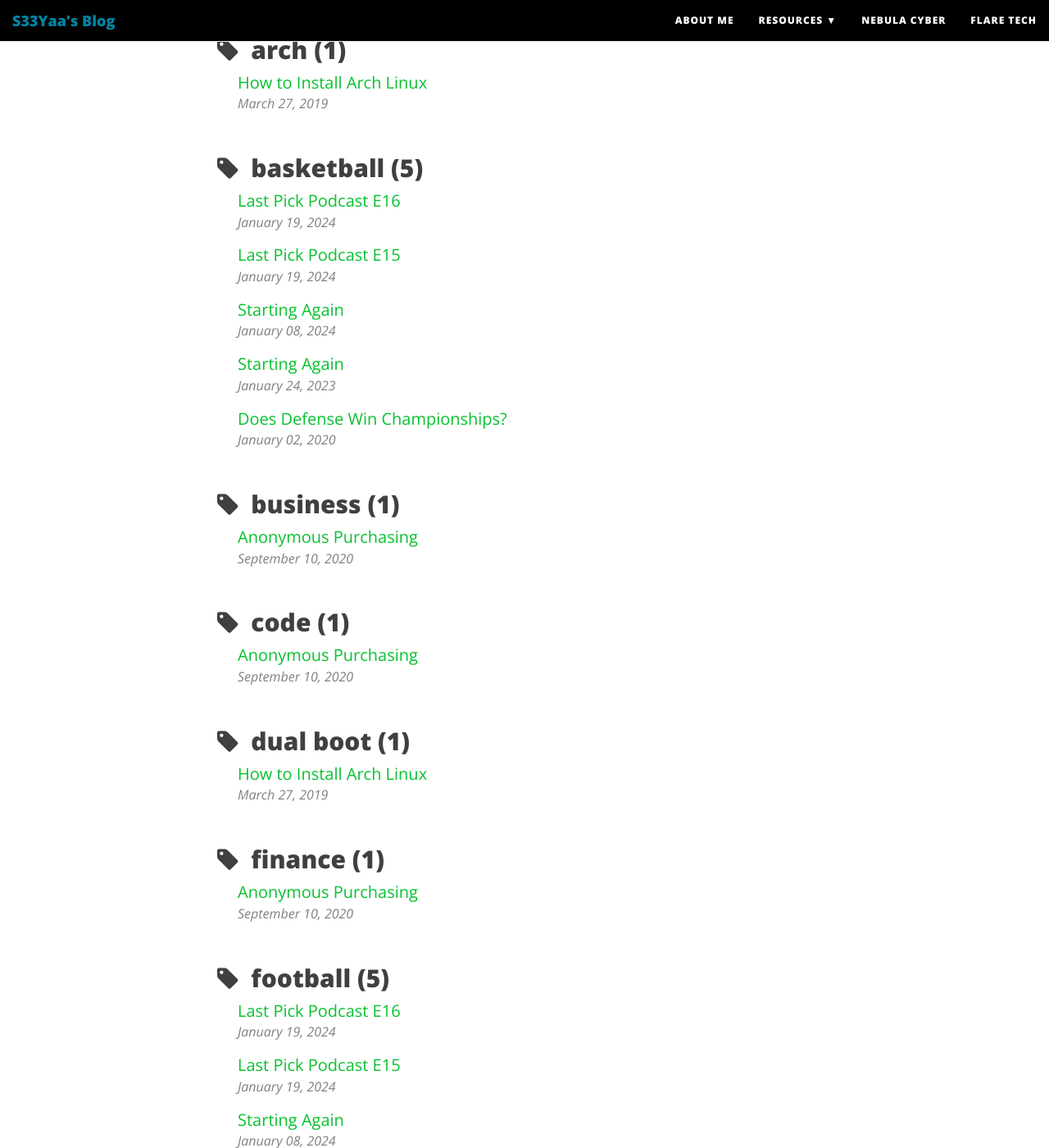
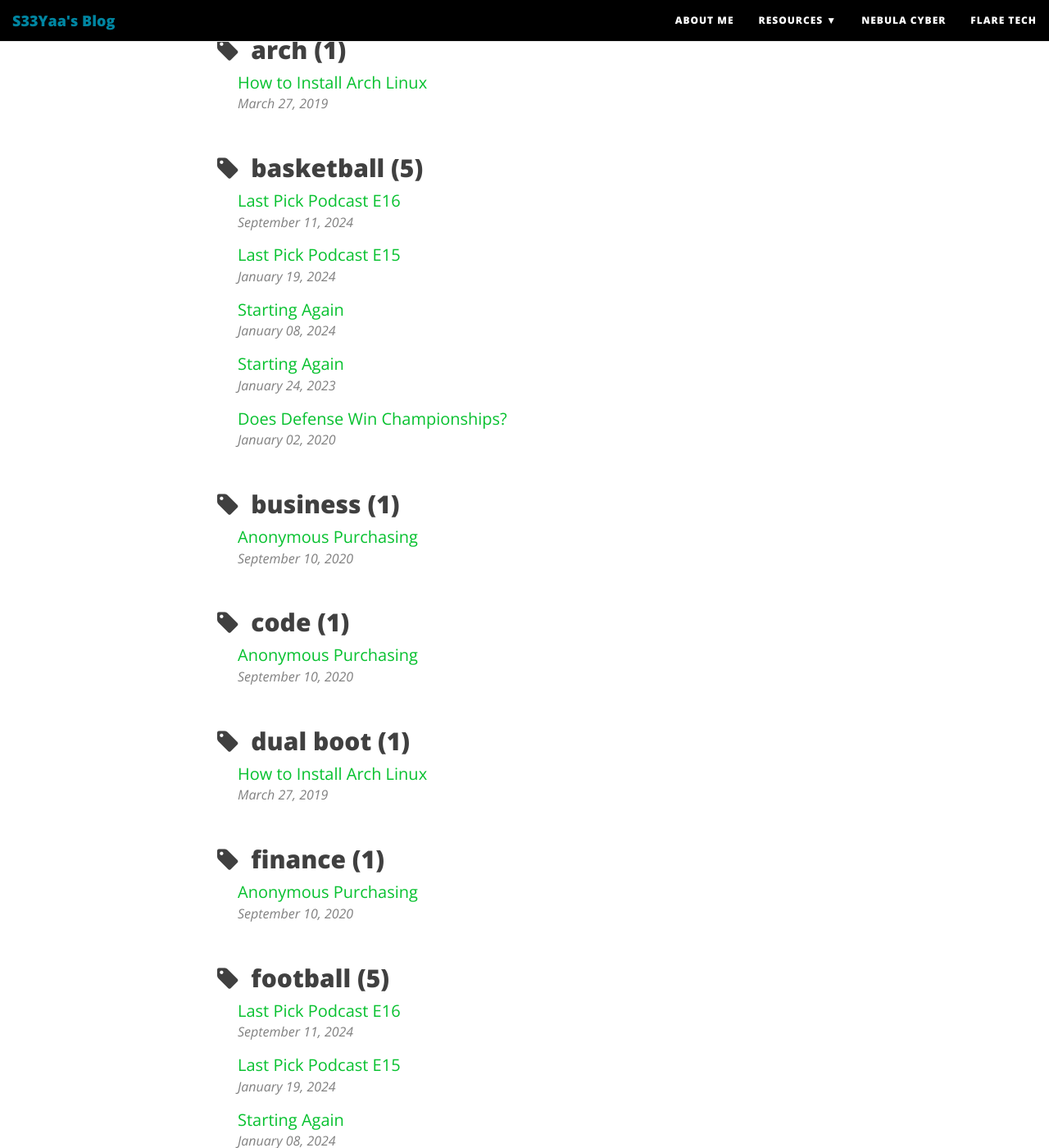
Before and after one commit to vevinkirk/vevinkirk.github.io, a Jekyll site: the page built from tags.html, in a window 1280 px wide and 1400 px high, scrolled down 993 px. Shown: the whole window at 82% size. Built offline with Jekyll 4.4.1, drawn with Linux system fonts in a browser that asks for light colours; nearby versions of some CDN libraries; some of the changed text lies outside the part shown.

Commit message:
Update 2024-09-11-Week-2.md

```diff
--- a/_posts/2024-09-11-Week-2.md
+++ b/_posts/2024-09-11-Week-2.md
@@ -1,7 +1,7 @@
 ---
 layout: post
 title: Last Pick Podcast E16
-date: 2024-01-19 23:01:00
+date: 2024-09-11 15:36:00
 file: https://kevinblogpictures.s3.us-west-2.amazonaws.com/LastPickPodcastE16.mp3
 file_itunes: https://kevinblogpictures.s3.us-west-2.amazonaws.com/LastPickPodcastE16.m4a
 excerpt: "Last Pick Podcast E16"
```
